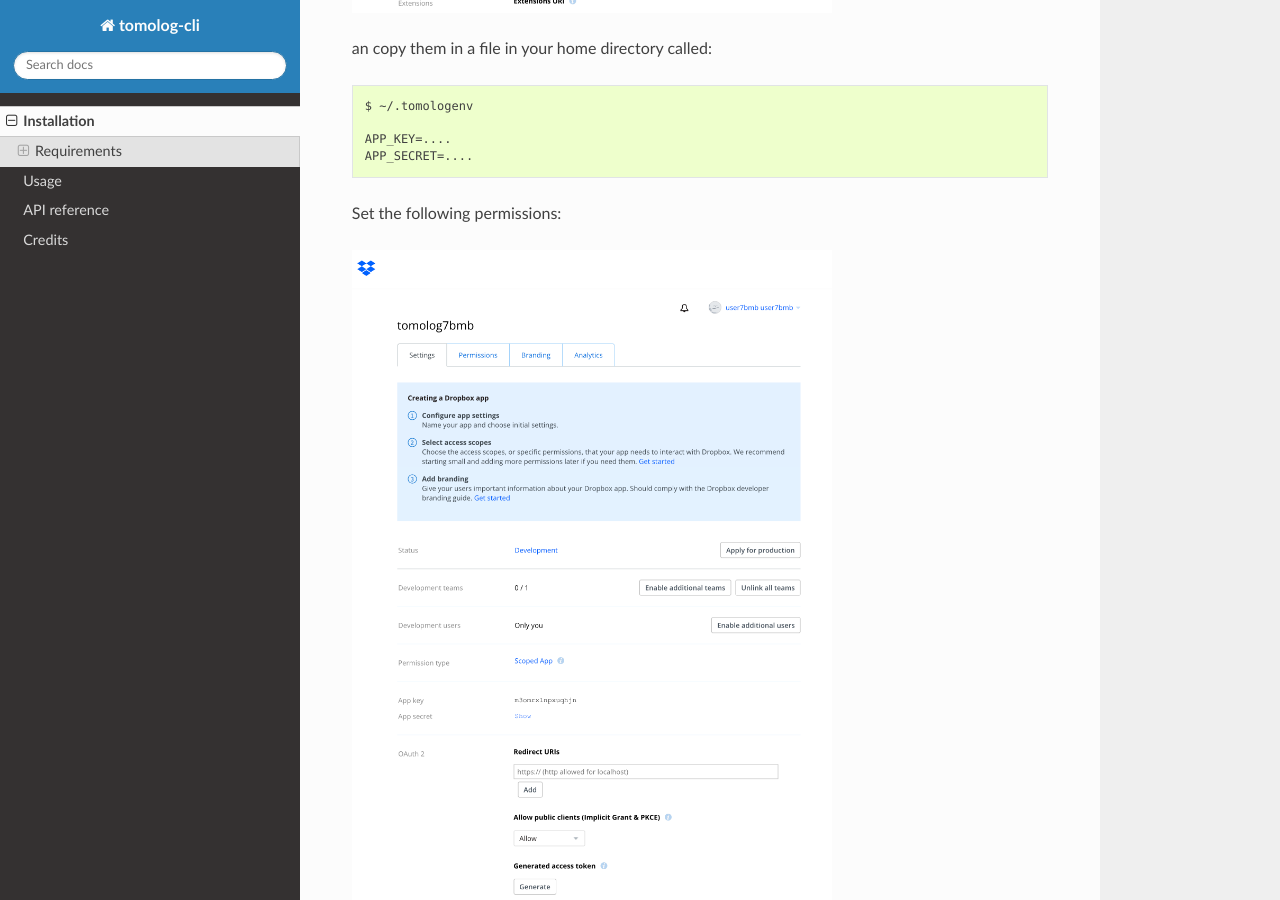
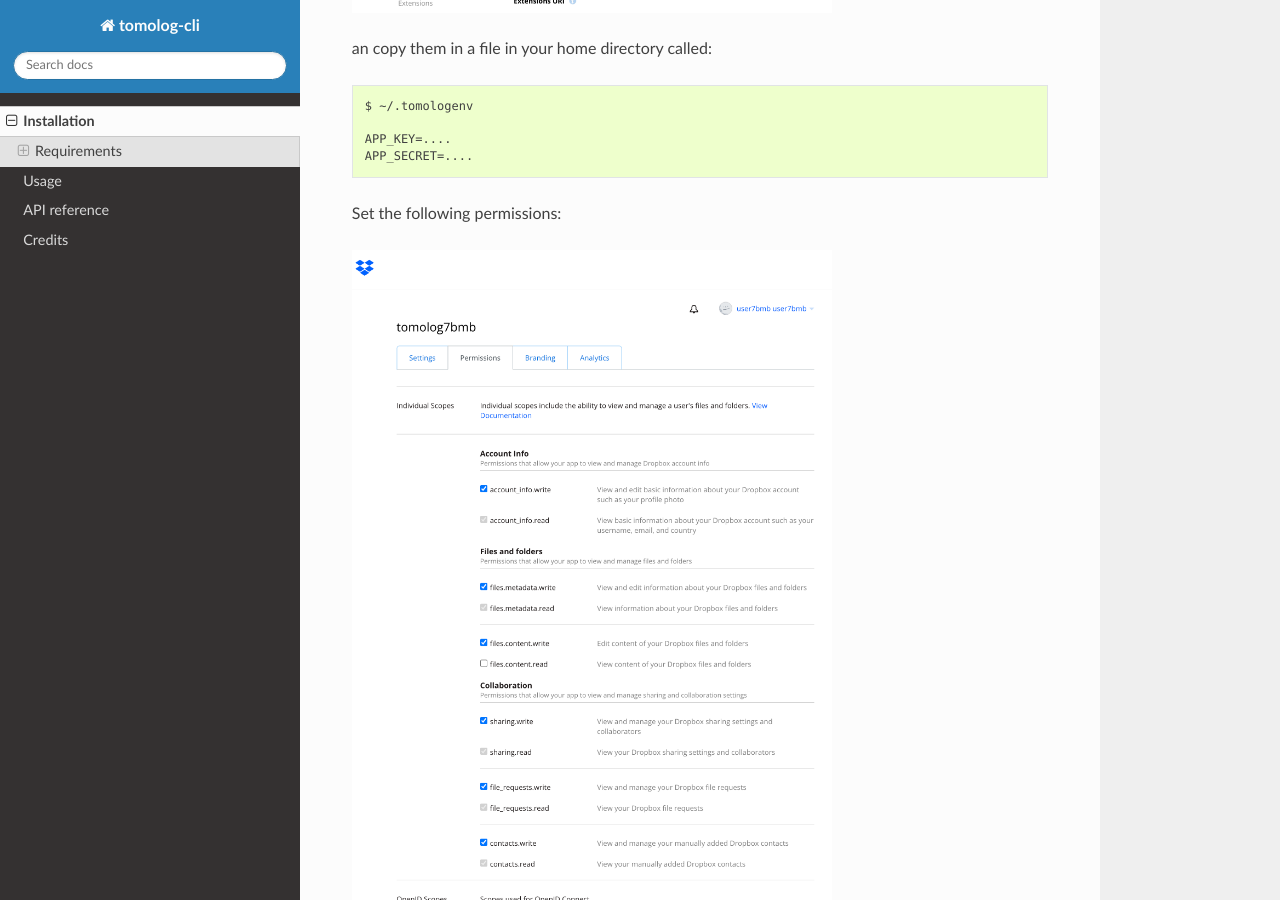
Before and after one commit to xray-imaging/tomolog-cli, a Sphinx documentation site: the page built from docs/source/install.rst, in a window 1280 px wide and 900 px high, scrolled down 2014 px. Built offline with Sphinx 7.4.7 and the Read the Docs theme 3.1.0, drawn with Linux system fonts in a browser that asks for light colours.

Commit message:
fixed wrong image

```diff
--- a/docs/source/install.rst
+++ b/docs/source/install.rst
@@ -68,7 +68,7 @@
 
 Set the following permissions:
 
-.. image:: img/dropbox_01.png
+.. image:: img/dropbox_02.png
    :width: 480px
    :alt: project
 
```
